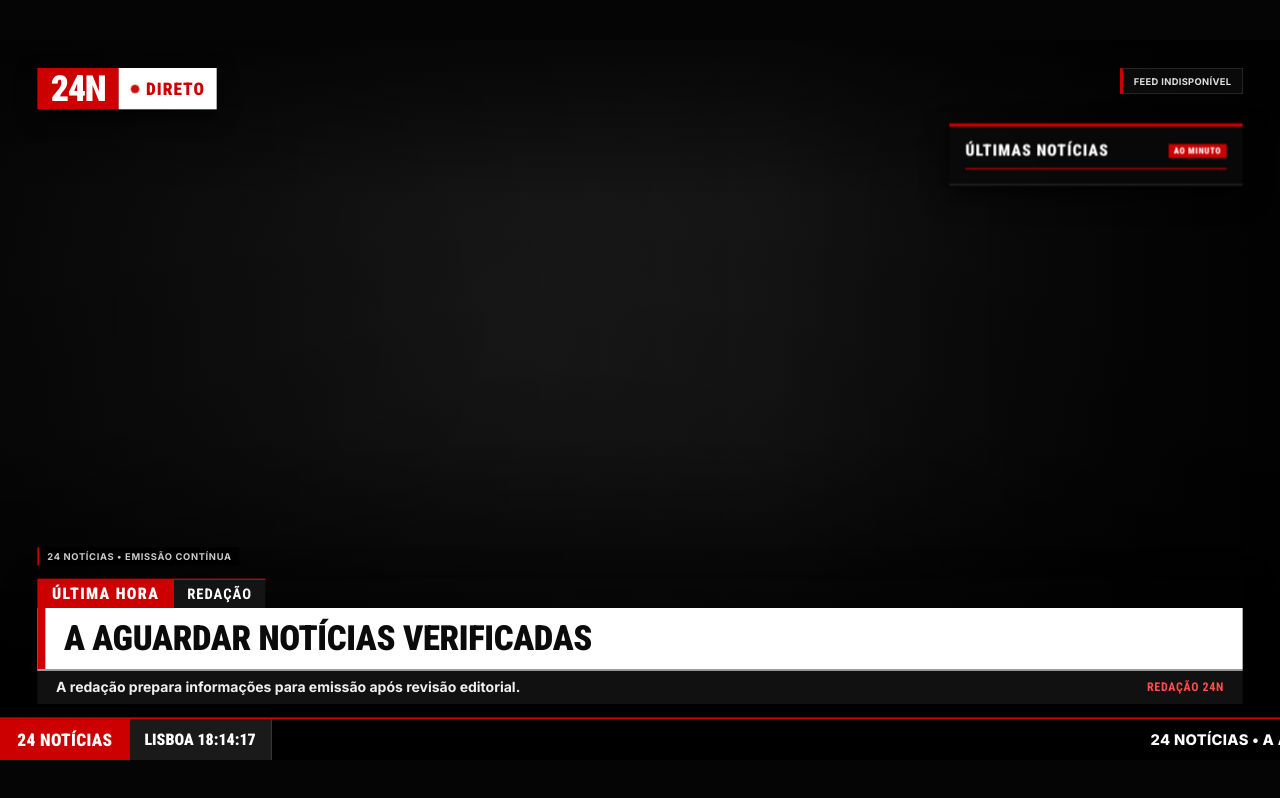
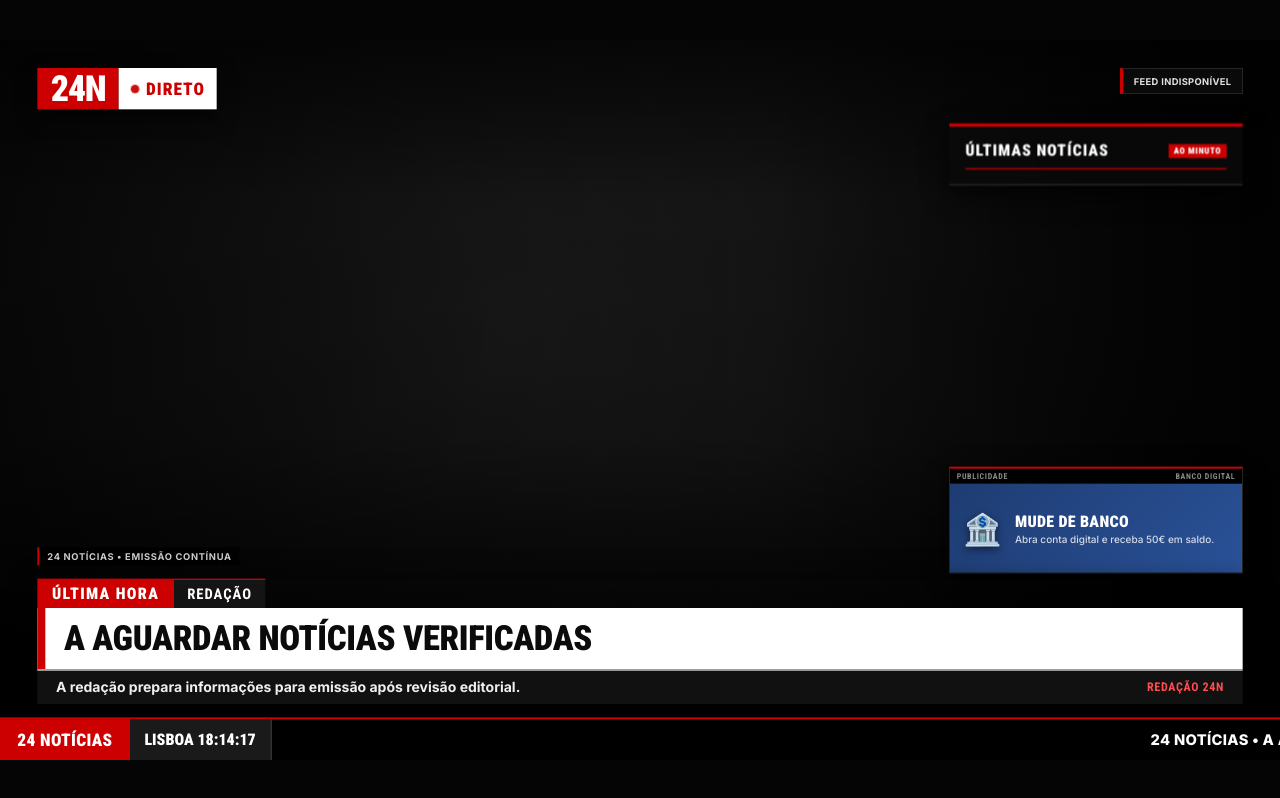
Before and after one commit to ideavaulthq-del/lisbon-alive-tv, a plain HTML site: page 24-noticias/index.html in a window 1280 px wide. Drawn offline with Linux system fonts and the light colour scheme; no server answers.

Commit message:
Update index.html

```diff
--- a/24-noticias/index.html
+++ b/24-noticias/index.html
@@ -204,6 +204,79 @@
     border-left: 3px solid #CC0000;
   }
 
+  /* =========================================
+     ÁREA DE PUBLICIDADE (SPONSOR BOX)
+     ========================================= */
+  .ad-container {
+    position: absolute;
+    right: 56px;
+    bottom: 280px;
+    width: 440px;
+    height: 160px;
+    background: #111;
+    border: 1px solid #333;
+    border-top: 3px solid #CC0000;
+    box-shadow: 0 10px 30px rgba(0,0,0,0.8);
+    z-index: 5;
+    overflow: hidden;
+    display: flex;
+    flex-direction: column;
+    animation: slideIn 0.5s ease-out;
+  }
+
+  @keyframes slideIn {
+    from { transform: translateX(50px); opacity: 0; }
+    to { transform: translateX(0); opacity: 1; }
+  }
+
+  .ad-label {
+    background: #000;
+    color: #888;
+    font-family: 'Roboto Condensed', Arial, sans-serif;
+    font-size: 12px;
+    font-weight: 700;
+    padding: 4px 10px;
+    text-transform: uppercase;
+    letter-spacing: 1px;
+    display: flex;
+    justify-content: space-between;
+    border-bottom: 1px solid #222;
+  }
+
+  .ad-content {
+    flex: 1;
+    display: flex;
+    align-items: center;
+    padding: 16px 20px;
+    transition: background 0.5s;
+  }
+
+  .ad-icon {
+    font-size: 46px;
+    margin-right: 20px;
+    filter: drop-shadow(0 4px 6px rgba(0,0,0,0.5));
+  }
+
+  .ad-text-box {
+    flex: 1;
+  }
+
+  .ad-title {
+    font-family: 'Roboto Condensed', Arial, sans-serif;
+    font-size: 24px;
+    font-weight: 900;
+    text-transform: uppercase;
+    margin-bottom: 4px;
+    color: #fff;
+    letter-spacing: 0.5px;
+  }
+
+  .ad-desc {
+    font-size: 15px;
+    color: rgba(255,255,255,0.8);
+    line-height: 1.2;
+  }
+
   .lower {
     position: absolute;
     left: 56px;
@@ -374,6 +447,21 @@
     <div id="other"></div>
   </aside>
 
+  <!-- ÁREA DE PUBLICIDADE -->
+  <div class="ad-container" id="adBox">
+    <div class="ad-label">
+      <span>PUBLICIDADE</span>
+      <span id="adSponsor">PATROCINADO</span>
+    </div>
+    <div class="ad-content" id="adContent" style="background: linear-gradient(135deg, #1e3c72, #2a5298);">
+      <div class="ad-icon" id="adIcon">🏦</div>
+      <div class="ad-text-box">
+        <div class="ad-title" id="adTitle">Mude de Banco</div>
+        <div class="ad-desc" id="adDesc">Abra conta digital e receba 50€ em saldo.</div>
+      </div>
+    </div>
+  </div>
+
   <div class="hero-credit" id="heroCaption">24 NOTÍCIAS • EMISSÃO CONTÍNUA</div>
 
   <section class="lower">
@@ -398,14 +486,43 @@
 </main>
 
 <script>
-/* 24 NOTÍCIAS™ | Emissão em direto com extração de imagens e fallback dinâmico */
+/* 24 NOTÍCIAS™ | Emissão em direto com filtro de podcasts/vídeos */
 const $ = id => document.getElementById(id);
 const MAX_AGE_MS = 48 * 60 * 60 * 1000;
 const REFRESH_MS = 60 * 1000;
 const ROTATION_MS = 18 * 1000;
 let news = [], idx = 0, last = '', busy = false, renderSequence = 0;
 
-// Gera uma imagem de alta qualidade baseada na categoria, em tempo real
+// ==========================================
+// CONFIGURAÇÃO DE PUBLICIDADE
+// ==========================================
+const ADS = [
+  { title: "Mude de Banco", desc: "Abra conta digital e receba 50€ em saldo.", icon: "🏦", bg: "linear-gradient(135deg, #1e3c72, #2a5298)", sponsor: "BANCO DIGITAL" },
+  { title: "Seguro Auto", desc: "Proteja o seu carro com até 40% de desconto.", icon: "🚗", bg: "linear-gradient(135deg, #e52d27, #b31217)", sponsor: "SEGURADORA" },
+  { title: "Curso de Tecnologia", desc: "Aprenda a programar em apenas 3 meses.", icon: "💻", bg: "linear-gradient(135deg, #11998e, #38ef7d)", sponsor: "EDUCAÇÃO" },
+  { title: "Supermercado", desc: "Entregas gratuitas em todo o país hoje.", icon: "🛒", bg: "linear-gradient(135deg, #f12711, #f5af19)", sponsor: "RETAIL" }
+];
+let adIdx = 0;
+
+function renderAd() {
+  const ad = ADS[adIdx % ADS.length];
+  $('adTitle').textContent = ad.title;
+  $('adDesc').textContent = ad.desc;
+  $('adIcon').textContent = ad.icon;
+  $('adContent').style.background = ad.bg;
+  $('adSponsor').textContent = ad.sponsor;
+
+  const box = $('adBox');
+  box.style.animation = 'none';
+  void box.offsetWidth;
+  box.style.animation = 'slideIn 0.5s ease-out';
+}
+setInterval(() => { adIdx++; renderAd(); }, 10000);
+renderAd();
+
+// ==========================================
+// LÓGICA DAS NOTÍCIAS
+// ==========================================
 function getDynamicFallbackImage(category) {
   const cat = (category || '').toLowerCase();
   let kw = 'news,press';
@@ -414,11 +531,9 @@ function getDynamicFallbackImage(category) {
   else if (cat.includes('economia')) kw = 'finance,business';
   else if (cat.includes('desporto')) kw = 'sports,stadium';
 
-  // LoremFlickr devolve uma imagem real e aleatória em tempo real baseada na keyword
   return 'https://loremflickr.com/1920/1080/' + kw + '?lock=' + Math.floor(Math.random() * 9999);
 }
 
-// Fontes Nacionais e Internacionais
 const FEEDS = [
   { url: 'https://www.publico.pt/rss',            source: 'Público',            category: 'Portugal' },
   { url: 'https://observador.pt/feed/',           source: 'Observador',         category: 'Portugal' },
@@ -530,6 +645,19 @@ async function fetchFeed(feed) {
     return items.map(it => {
       const get = sel => (it.querySelector(sel) || {}).textContent || '';
       const linkEl = it.querySelector('link');
+      const link = linkEl ? (linkEl.getAttribute('href') || linkEl.textContent) : '';
+      const title = get('title');
+
+      // FILTRO ANTI-PODCAST E ANTI-VÍDEO
+      const enc = it.getElementsByTagName('enclosure')[0];
+      const isAudioVideo = enc && (enc.getAttribute('type') || '').match(/^(audio|video)\//i);
+      const isPodcastLink = /podcast|\/audio\/|\/video\//i.test(link);
+      const isPodcastTitle = /podcast|episódio|episodio|ouvir|áudio|audio|vídeo|video/i.test(title);
+
+      // Se for podcast/vídeo, ignoramos esta notícia (retorna null)
+      if (isAudioVideo || isPodcastLink || isPodcastTitle) {
+        return null;
+      }
 
       let imgUrl = null;
       const mediaTags = it.getElementsByTagName('media:content');
@@ -542,10 +670,10 @@ async function fetchFeed(feed) {
         const thumb = it.getElementsByTagName('media:thumbnail')[0];
         if (thumb) imgUrl = thumb.getAttribute('url');
       }
-      if (!imgUrl) {
-        const enc = it.getElementsByTagName('enclosure')[0];
-        if (enc && enc.getAttribute('type') && enc.getAttribute('type').startsWith('image')) imgUrl = enc.getAttribute('url');
+      if (!imgUrl && enc && enc.getAttribute('type') && enc.getAttribute('type').startsWith('image')) {
+        imgUrl = enc.getAttribute('url');
       }
+
       let contentHTML = get('content') || get('encoded') || get('description') || '';
       if (!imgUrl && contentHTML) {
         const match = contentHTML.match(/<img[^>]+src=["']([^"']+)["']/i);
@@ -559,13 +687,13 @@ async function fetchFeed(feed) {
       }
 
       return normalizar({
-        title: get('title'),
+        title: title,
         description: contentHTML,
         pubDate: get('pubDate') || get('published') || get('updated'),
-        link: linkEl ? (linkEl.getAttribute('href') || linkEl.textContent) : '',
+        link: link,
         thumbnail: imgUrl
       }, feed);
-    });
+    }).filter(item => item !== null); // Limpa os nulos (podcasts filtrados)
   }
 
   try {
@@ -617,7 +745,6 @@ function render() {
   let imageURL = safeImage(n.image_url);
   let isFallback = false;
 
-  // 1. Se não houver imagem no RSS, gera uma imagem temática em tempo real
   if (!imageURL) {
     imageURL = getDynamicFallbackImage(n.category);
     isFallback = true;
@@ -629,18 +756,15 @@ function render() {
     heroImg.onerror = () => {
       if (seq !== renderSequence) return;
 
-      // 2. Se a imagem falhar (bloqueio anti-hotlink), usa o proxy
       if (!isFallback && !heroImg.dataset.fallbackTried) {
         heroImg.dataset.fallbackTried = "true";
         heroImg.src = 'https://images.weserv.nl/?url=' + encodeURIComponent(imageURL.replace(/^https?:\/\//, ''));
-      }
-      // 3. Se o proxy falhar, força uma imagem dinâmica temática
-      else {
+      } else {
         heroImg.src = getDynamicFallbackImage(n.category);
       }
     };
 
-    heroImg.dataset.fallbackTried = ""; // Reset flag
+    heroImg.dataset.fallbackTried = "";
     heroImg.src = imageURL;
     heroImg.style.display = 'none';
 
```
